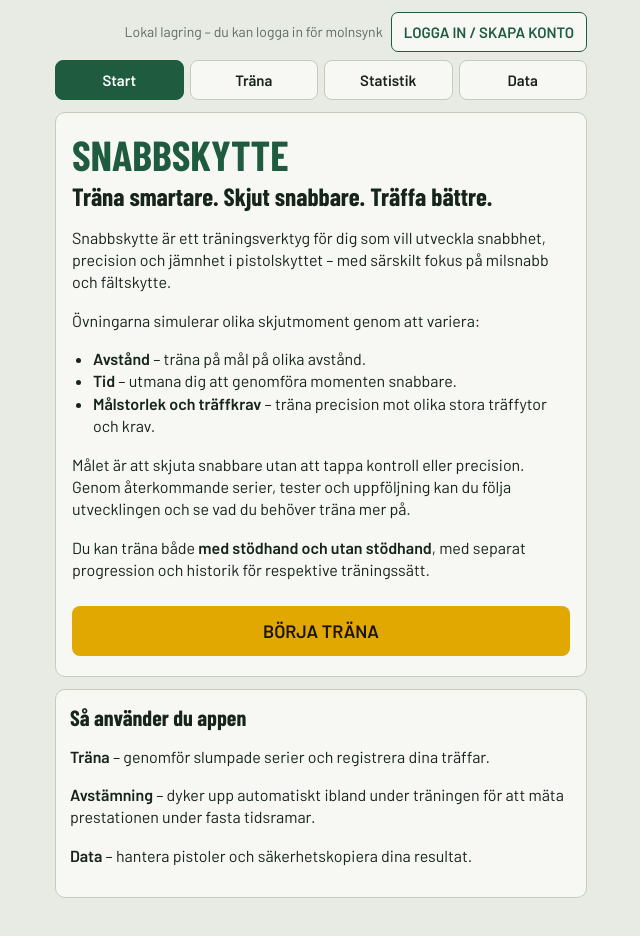
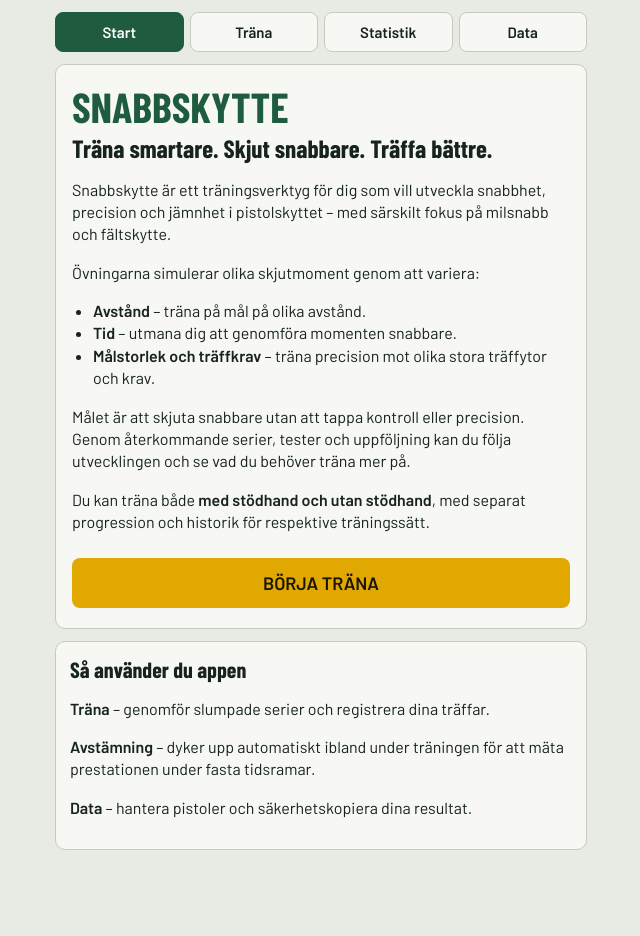
Before and after one commit to jb1111111111/Snabbskytte-, a plain HTML site: page index.html in a window 1280 px wide. Shown: the whole page, without its empty margins (319-959 px from the left). After the commit the page ends 902 px from the top, so only its background shows below. Drawn offline with nearby package versions, Linux system fonts and the light colour scheme.

Commit message:
Flytta molnsynk och konto till Data

```diff
--- a/index.html
+++ b/index.html
@@ -64,10 +64,6 @@ h2{font:700 22px 'Barlow Condensed',sans-serif;margin:0 0 8px}
   <div id="authmsg" class="mu" style="margin-top:8px">Logga in för molnsynk, eller fortsätt utan konto.</div>
 </section>
 <div id="app">
-<div style="display:flex;justify-content:flex-end;align-items:center;gap:8px;margin:0 0 8px">
-  <span id="syncstatus" class="mu">Lokal lagring</span>
-  <button class="btn" id="accountbtn" style="margin:0;background:var(--sf);border-color:var(--ac);color:var(--ac);font-weight:700" onclick="openLogin()">LOGGA IN / SKAPA KONTO</button>
-</div>
 <nav id="nav"></nav><div id="v"></div>
 </div></main>
 <script>
@@ -466,6 +462,7 @@ function render(){
  }
  if(tab=='d'){
   activeTrackId=statusSupport;
+  h+='<div class="card"><h2>Molnsynk och konto</h2><div class="row" style="justify-content:space-between;flex-wrap:wrap"><span id="syncstatus" class="mu">Lokal lagring</span><button class="btn" id="accountbtn" style="margin:0;background:var(--bg);border-color:var(--ac);color:var(--ac);font-weight:700" onclick="openLogin()">LOGGA IN / SKAPA KONTO</button></div></div>';
   h+='<div class="card"><h2>Aktiva pistoler</h2><div style="display:flex;flex-wrap:wrap;gap:9px 12px">'+S.pistols.map(function(p){return '<div style="display:flex;flex-direction:column;align-items:center;min-width:72px"><button class="btn" style="margin:0;width:100%;'+(p.id==pid?'background:var(--ac);color:var(--on);border-color:var(--ac)':'')+'" onclick="selp('+p.id+')">'+esc(p.name)+'</button><button class="pistol-toggle '+(p.on===0?'off':'')+'" onclick="tg('+p.id+')">'+(p.on===0?'AV':'PÅ')+'</button></div>'}).join('')+'</div></div>';
   h+='<div class="card"><h2>Nivå per avstånd</h2><div class="row"><button class="'+(statusSupport=='support'?'s':'')+'" onclick="statusSupport=\'support\';activeTrackId=statusSupport;render()">Med stödhand</button><button class="'+(statusSupport=='unsupported'?'s':'')+'" onclick="statusSupport=\'unsupported\';activeTrackId=statusSupport;render()">Utan stödhand</button></div><div class="mu">Aktuellt steg · mätare · rekord</div><table><tr><th>yd</th><th>1 skott</th><th>2 skott</th></tr>';
   D.forEach(function(d){h+='<tr><td><b>'+d+'</b></td>'+[1,2].map(function(m){var c=cell(m,d),on=T().enabled[m+'-'+d]!==false;return '<td><div>'+lbl(m,d,c.i)+'</div><span class="mu">'+(c.m>0?'+':'')+c.m+' · rek '+lbl(m,d,c.rec)+'</span><br><button class="level-toggle '+(on?'':'off')+'" onclick="toggleLevel('+m+','+d+')">'+(on?'PÅ':'AV')+'</button></td>'}).join('')+'</tr>'});
```
